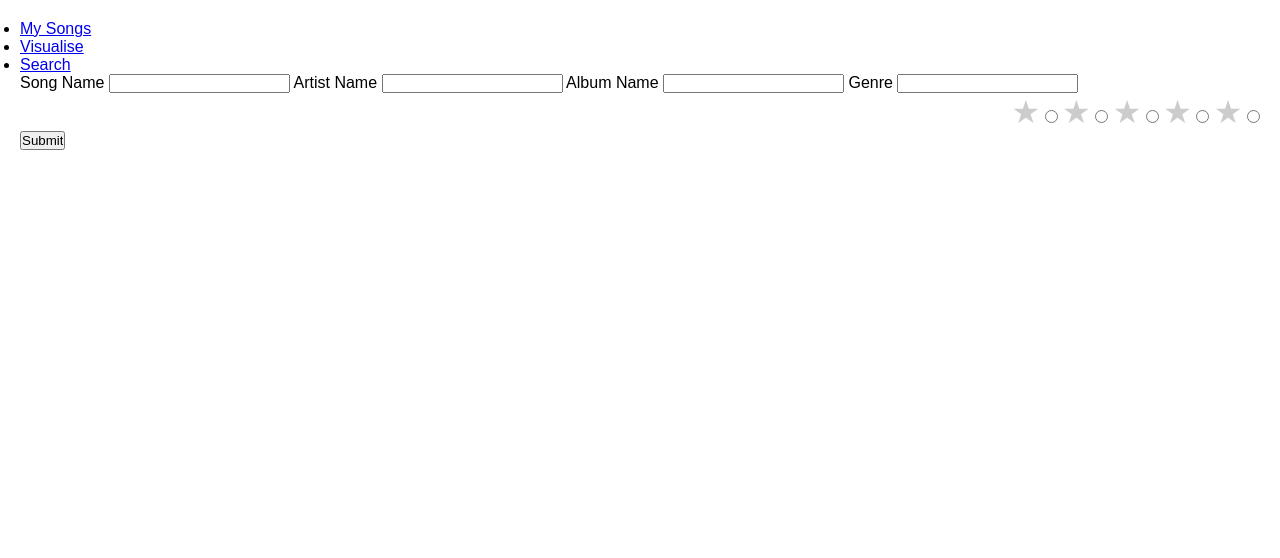
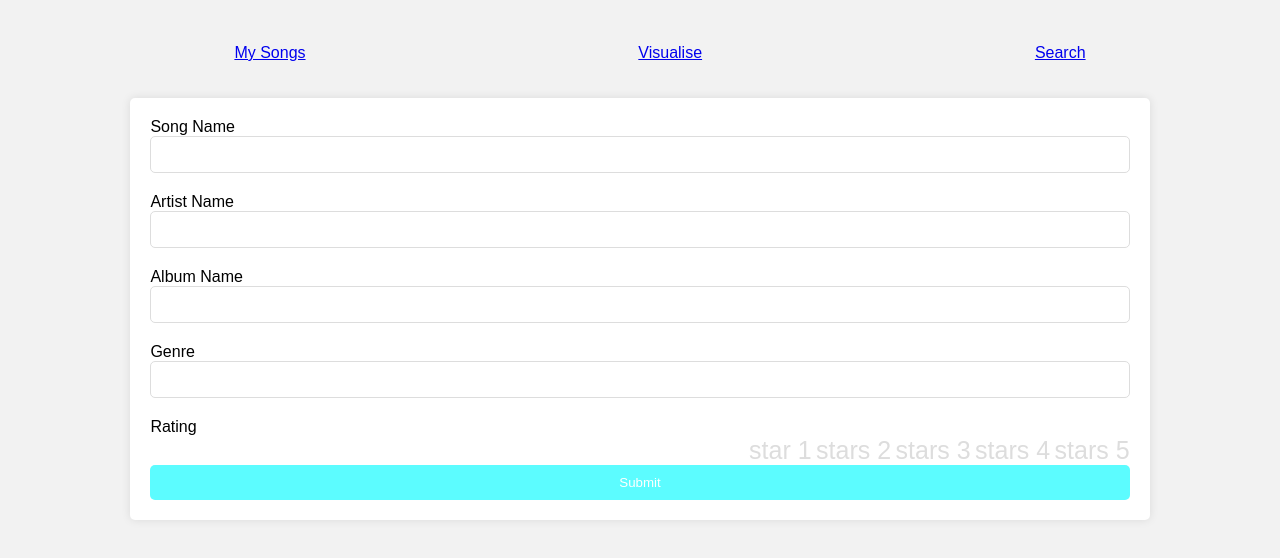
Before and after one commit to gthmsrnvs/DECO2017, a plain HTML site: page index.html in a window 1280 px wide. Drawn offline with Linux system fonts and the light colour scheme.

Commit message:
put everything in a container and edited css

```diff
--- a/index.html
+++ b/index.html
@@ -17,6 +17,7 @@
       </ul>
     </nav>
 
+    <div class="container">
       <form action="#mySongs" method="post">
         <label for="songName">Song Name</label>
         <input type="text" name="songName" id="songName" />
@@ -26,22 +27,22 @@
         <input type="text" name="albumName" id="albumName" />
         <label for="genre">Genre</label>
         <input type="text" name="genre" id="genre" />
-
+        <label for="rating">Rating</label>
         <div class="rating">
           <input type="radio" id="star5" name="rate" value="5" />
-        <label for="star5" class="star"></label>
+          <label for="star5" title="text">5 stars</label>
           <input type="radio" id="star4" name="rate" value="4" />
-        <label for="star4" class="star"></label>
+          <label for="star4" title="text">4 stars</label>
           <input type="radio" id="star3" name="rate" value="3" />
-        <label for="star3" class="star"></label>
+          <label for="star3" title="text">3 stars</label>
           <input type="radio" id="star2" name="rate" value="2" />
-        <label for="star2" class="star"></label>
+          <label for="star2" title="text">2 stars</label>
           <input type="radio" id="star1" name="rate" value="1" />
-        <label for="star1" class="star"></label>
+          <label for="star1" title="text">1 star</label>
         </div>
-
         <input type="submit" value="Submit" />
       </form>
+    </div>
 
   </body>
 </html>
--- a/style.css
+++ b/style.css
@@ -1,39 +1,70 @@
-* {
-    margin: 0;
-    padding: 0;
-  }
-
-  body {
+body {
     font-family: Arial, sans-serif;
+    background-color: #f2f2f2;
     padding: 20px;
   }
 
-  .rating {
-    direction: rtl;  /* This makes the stars fill from left to right */
+  .container {
+    width: 80%;
+    margin: 0 auto;
+    background-color: #fff;
+    padding: 20px;
+    border-radius: 5px;
+    box-shadow: 0px 0px 10px 0px rgba(0,0,0,0.1);
   }
 
-  .star {
-    font-size: 2em;
-    color: #ccc;
-    cursor: pointer;
+  nav ul {
+    display: flex;
+    justify-content: space-around;
+    list-style-type: none;
+    padding-bottom: 20px;
   }
 
-  .star:before {
-    content: "★";
+  form {
+    display: flex;
+    flex-direction: column;
   }
 
-  input[type="radio"]:checked ~ .star {
-    color: #FFD700;
+  form input[type="text"] {
+    padding: 10px;
+    margin-bottom: 20px;
+    border-radius: 5px;
+    border: 1px solid #ddd;
   }
 
-  input[type="radio"]:not(:checked) ~ .star:hover,
-  input[type="radio"]:not(:checked) ~ .star:hover ~ .star {
-    color: #deb217;
+  .rating {
+    direction: rtl;
   }
 
-  input[type="radio"]:checked ~ .star:hover,
-  input[type="radio"]:checked ~ .star:hover ~ .star,
-  input[type="radio"]:hover ~ .star:hover,
-  input[type="radio"]:hover ~ .star:hover ~ .star {
-    color: #c59b08;
+  .rating > input {
+    display: none;
   }
+
+  .rating > label {
+    font-size: 25px;
+    color: #ddd;
+    cursor: pointer;
+    display: inline-block;
+    margin: 0;
+    transition: color 200ms;
+  }
+
+  .rating > input:checked ~ label,
+  .rating:not(:checked) > label:hover,
+  .rating:not(:checked) > label:hover ~ label {
+    color: #ffc700;
+  }
+
+  form input[type="submit"] {
+    padding: 10px;
+    background-color: #5cfcff;
+    border: none;
+    border-radius: 5px;
+    color: #fff;
+    cursor: pointer;
+    transition: background-color 200ms;
+  }
+
+  form input[type="submit"]:hover {
+    background-color: #4db8bf;
+  }
```
Also changed, not shown: README.md. Lines whose indentation alone changed are shown as unchanged.
